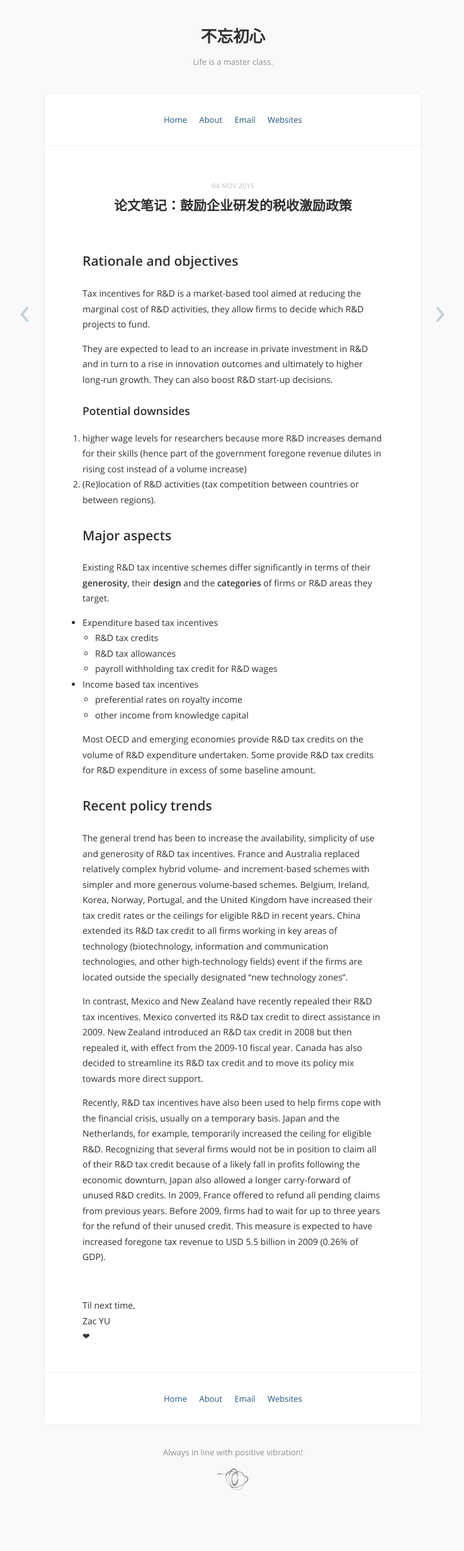
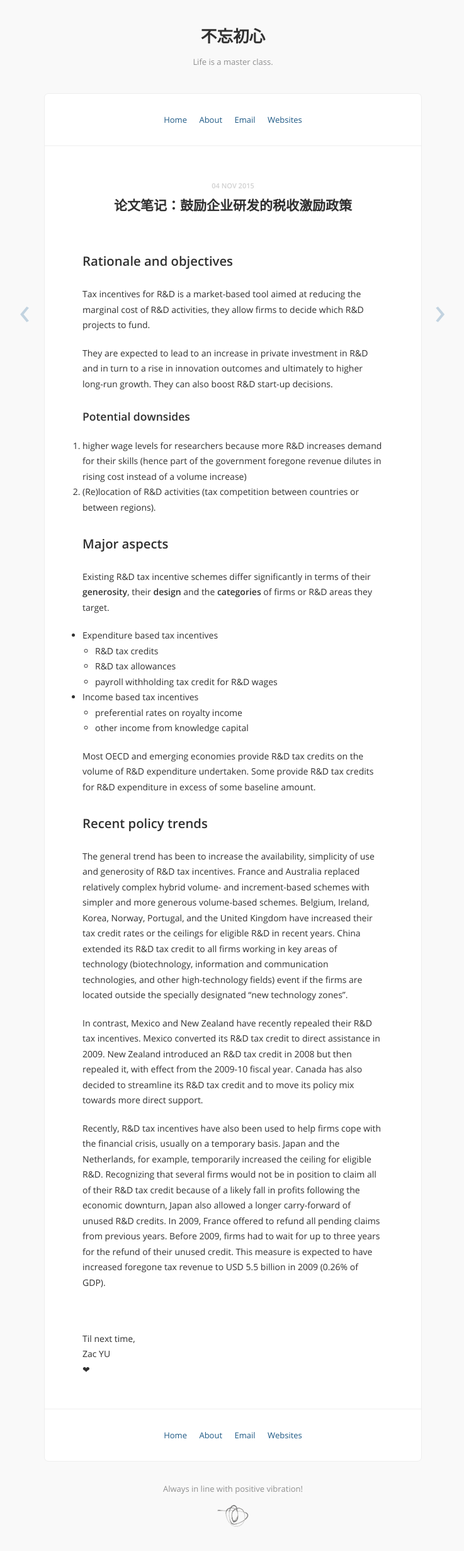
Before and after one commit to yusite/yuzijie, a Jekyll site: the page built from _posts/2015-11-04-tax-incentives-for-rnd.markdown, in a window 1280 px wide. Shown: the whole page at 63% size, without its empty margins (270-1007 px from the left). Built offline with Jekyll 4.4.1, drawn with Linux system fonts in a browser that asks for light colours; before the commit the page ends 2405 px from its top, so only the background shows below that.

Commit message:
update theme

```diff
--- a/_sass/_zac.scss
+++ b/_sass/_zac.scss
@@ -26,15 +26,19 @@ section.post, section > p {
 
 section.post {
   h2 {
-    margin: 1.5em 0 1.3em 0;
+    margin: 1.6em 0 1.4em 0;
+    font-size: 1.45em;
   }
   h3 {
-    margin: 1.4em 0 1.1em 0;
+    margin: 1.5em 0 1.3em 0;
     font-size: 1.25em;
   }
   h4 {
-    margin: 1.2em 0 1em 0;
     font-size: 1.05em;
+  }
+  & > p, & > ol, & > ul {
+    margin-top: 20px;
+    margin-bottom: 20px;
   }
 }
 
```
